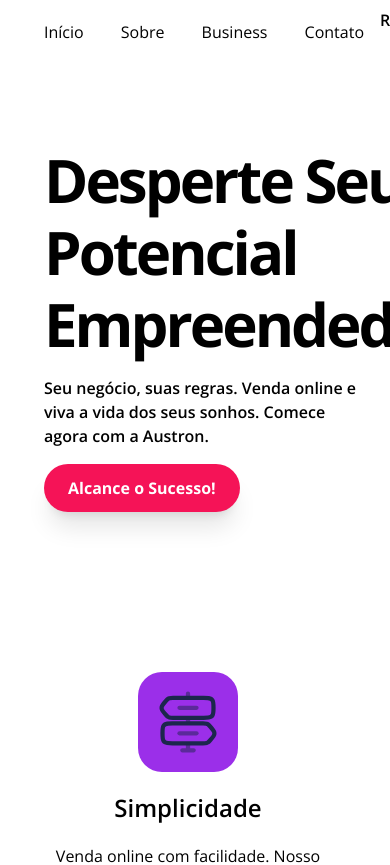
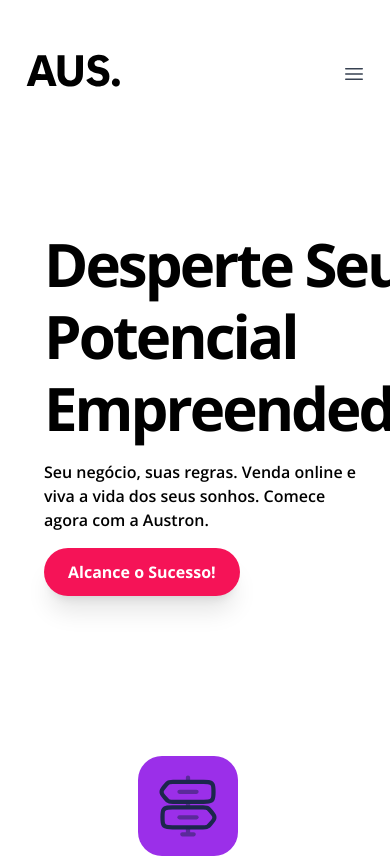
Before and after one commit to Joatancarlos/lp-austron, a Next.js app: page / in a window 390 px wide. Shown: the top 865 px of the page. Built offline with nearby package versions, Linux system fonts and the light colour scheme.

Commit message:
Construindo o header mobile

```diff
--- a/app/page.tsx
+++ b/app/page.tsx
@@ -13,17 +13,9 @@ import Rocket from "./ui/rocket";
 export default function Home() {
   return (
     <div className="max-w-screen-xl m-auto blob1-bg">
-      <header className="flex justify-between items-center px-11">
-        <Logo />
+      <header className="">
         <NavLinks />
-        <div className="flex justify-between w-52">
-          <Button className="font-semibold hover:bg-[#f51357] hover:shadow-xl px-4 py-2 rounded-full transition-all duration-200">
-            Registre-se
-          </Button>
-          <Button className="font-semibold bg-white px-4 py-2 rounded-full transition-all shadow-xl">
-            Entrar
-          </Button>
-        </div>
+
       </header>
       <main className="px-11">
         {/* Apresentação */}
--- a/app/ui/logo.tsx
+++ b/app/ui/logo.tsx
@@ -4,7 +4,7 @@ import React from 'react'
 
 export default function Logo() {
   return (
-    <div>
+    <div className="flex lg:flex-1">
       <Link href="/">
         <Image
           src="/images/logo-nexus-title.svg"
--- a/app/ui/nav-links.tsx
+++ b/app/ui/nav-links.tsx
@@ -1,43 +1,79 @@
+"use client";
+
 import Link from 'next/link'
-import React from 'react'
+import React, { useState } from 'react';
+import { Bars3Icon, XMarkIcon } from '@heroicons/react/24/outline';
+import { Dialog } from '@headlessui/react'
+import Logo from './logo';
+import { Button } from './button';
+
+const navigation = [
+  { name: 'Início', href: '#' },
+  { name: 'Sobre', href: '#' },
+  { name: 'Business', href: '#' },
+  { name: 'Contato', href: '#' },
+]
 
 export default function NavLinks() {
+  const [mobileMenuOpen, setMobileMenuOpen] = useState(false)
   return (
-    <nav>
-      <ul className="flex w-80 justify-between">
-        <li>
-          <Link
-            href="/"
-            className="hover:font-semibold hover:text-white"
+    <>
+      <nav className="flex items-center justify-between p-6 lg:px-8" aria-label="Global">
+        <Logo />
+        {/* Mobile */}
+        <div className="flex lg:hidden">
+          <button
+            type="button"
+            className="-m-2.5 inline-flex items-center justify-center rounded-md p-2.5 text-gray-700"
+            onClick={() => setMobileMenuOpen(true)}
           >
-            Início
-          </Link>
-        </li>
-        <li>
-          <Link
-            href="/"
-            className="hover:font-semibold hover:text-white"
-          >
-            Sobre
-          </Link>
-        </li>
-        <li>
-          <Link
-            href="/"
-            className="hover:font-semibold hover:text-white"
-          >
-            Business
-          </Link>
-        </li>
-        <li>
-          <Link
-            href="/"
-            className="hover:font-semibold hover:text-white"
-          >
-            Contato
-          </Link>
-        </li>
-      </ul>
-    </nav>
+            <span className="sr-only">Open main menu</span>
+            <Bars3Icon className="h-6 w-6" aria-hidden="true" />
+          </button>
+        </div>
+        {/* Mobile */}
+        {/* Desktop */}
+        <ul className="hidden lg:flex lg:gap-x-12">
+          {navigation.map(({ name, href}) => (
+            <li key={name}>
+              <Link
+                href={href}
+                className="hover:font-semibold hover:text-white"
+              >
+                {name}
+              </Link>
+            </li>
+          ))}
+        </ul>
+        <div className="hidden lg:flex lg:flex-1 lg:justify-end">
+            <Button className="font-semibold hover:bg-[#f51357] hover:shadow-xl px-4 py-2 rounded-full transition-all duration-200">
+              Registre-se
+            </Button>
+            <Button className="font-semibold bg-white px-4 py-2 rounded-full transition-all shadow-xl">
+              Entrar
+            </Button>
+          </div>
+        {/* Desktop */}
+      </nav>
+      <Dialog as="div" className="lg:hidden" open={mobileMenuOpen} onClose={setMobileMenuOpen} >
+        <div className="fixed inset-0 z-50" />
+        <Dialog.Panel className="fixed inset-y-0 right-0 z-50 w-full overflow-y-auto bg-white px-6 py-6 sm:max-w-sm sm:ring-1 sm:ring-gray-900/10">
+          <div className="flex items-center justify-between">
+            <Link href="#" className="-m-1.5 p-1.5">
+              <Logo />
+            </Link>
+            <button
+              type="button"
+              className="-m-2.5 rounded-md p-2.5 text-gray-700"
+              onClick={() => setMobileMenuOpen(false)}
+            >
+              <span className="sr-only">Close menu</span>
+              <XMarkIcon className="h-6 w-6" aria-hidden="true" />
+            </button>
+          </div>
+          {/* Falta o map dos links */}
+        </Dialog.Panel>
+      </Dialog>
+    </>
   )
 }
--- a/package.json
+++ b/package.json
@@ -9,6 +9,8 @@
     "lint": "next lint"
   },
   "dependencies": {
+    "@headlessui/react": "^1.7.17",
+    "@heroicons/react": "^2.0.18",
     "framer-motion": "^10.16.7",
     "next": "14.0.3",
     "react": "^18",
```
Also changed, not shown: 1 other file (tests, documents, lock files or other folders).
